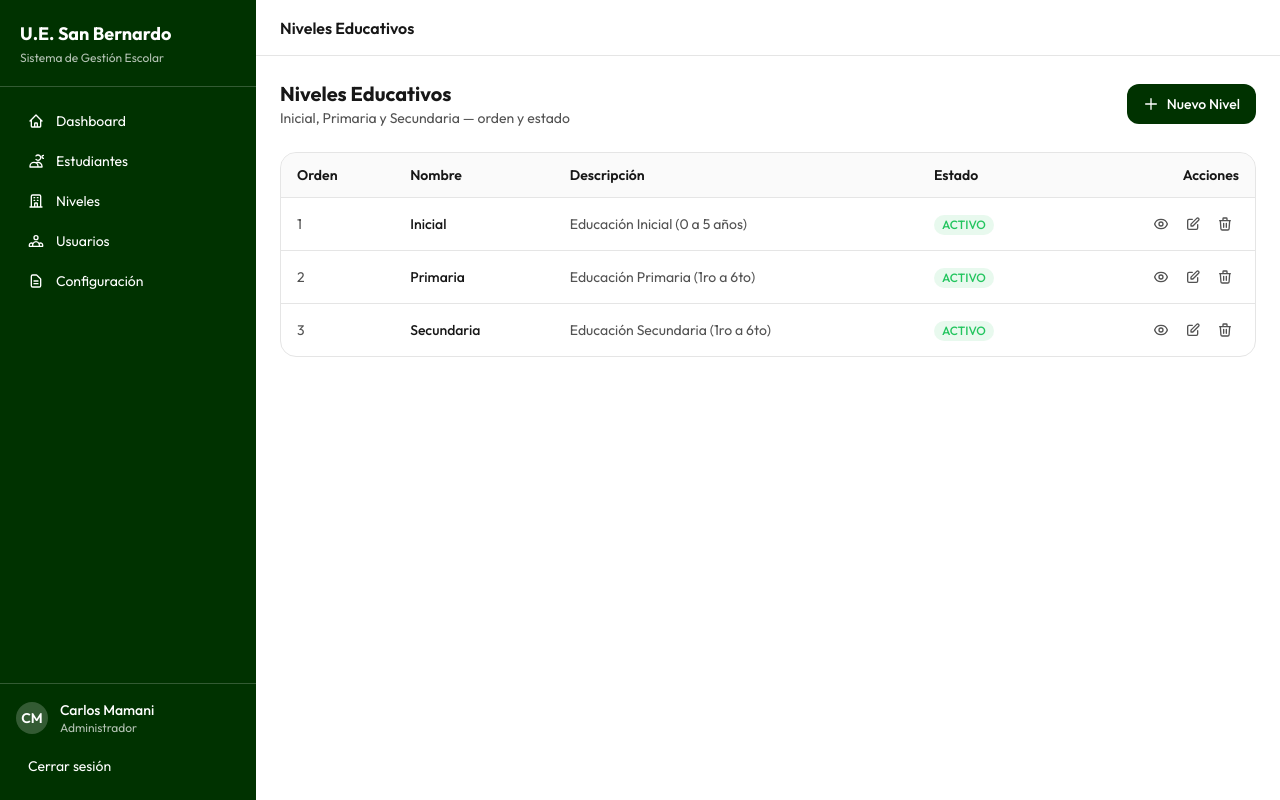
After one commit to 4l3j0o/COSABE360, a Laravel app: page /levels in a window 1280 px wide. The commit adds this page. Run offline with Laravel 12, Linux system fonts and the light colour scheme; a user stored in the database is signed in; data comes from the database, SQL or seed files in the repository; style sheets or scripts are compiled from the project's sources.

Commit message:
feat: HU-11 frontend Web Blade homogéneo (index/edit/show con Tailwind, modal create, sidebar, dual Web/API)

```diff
--- a/app/Http/Controllers/LevelController.php
+++ b/app/Http/Controllers/LevelController.php
@@ -7,48 +7,84 @@ use App\Http\Requests\UpdateLevelRequest;
 use App\Http\Resources\LevelResource;
 use App\Models\Level;
 use Illuminate\Http\JsonResponse;
+use Illuminate\Http\Request;
 use Illuminate\Http\Resources\Json\AnonymousResourceCollection;
 use Illuminate\Support\Facades\Schema;
 
 class LevelController extends Controller
 {
-    public function index(): AnonymousResourceCollection
+    public function index(Request $request): AnonymousResourceCollection|\Illuminate\Contracts\View\View
     {
-        return LevelResource::collection(Level::orderBy('orden')->get());
+        $levels = Level::orderBy('orden')->get();
+
+        if ($request->wantsJson() || $request->is('api/*')) {
+            return LevelResource::collection($levels);
+        }
+
+        return view('levels.index', compact('levels'));
     }
 
-    public function store(StoreLevelRequest $request): JsonResponse
+    public function create(): \Illuminate\Contracts\View\View
+    {
+        return view('levels.create');
+    }
+
+    public function store(StoreLevelRequest $request): JsonResponse|\Illuminate\Http\RedirectResponse
     {
         $validated = $request->validated();
         $validated['estado'] = 'ACTIVO';
 
         $level = Level::create($validated);
 
-        return (new LevelResource($level))->response()->setStatusCode(201);
+        if ($request->wantsJson() || $request->is('api/*')) {
+            return (new LevelResource($level))->response()->setStatusCode(201);
+        }
+
+        return redirect()->route('levels.index')->with('success', 'Nivel creado correctamente.');
     }
 
-    public function show(Level $level): LevelResource
+    public function show(Level $level, Request $request): LevelResource|\Illuminate\Contracts\View\View
     {
-        return new LevelResource($level);
+        if ($request->wantsJson() || $request->is('api/*')) {
+            return new LevelResource($level);
+        }
+
+        $level->load('grades');
+        return view('levels.show', compact('level'));
     }
 
-    public function update(UpdateLevelRequest $request, Level $level): LevelResource
+    public function edit(Level $level): \Illuminate\Contracts\View\View
+    {
+        return view('levels.edit', compact('level'));
+    }
+
+    public function update(UpdateLevelRequest $request, Level $level): LevelResource|\Illuminate\Http\RedirectResponse
     {
         $level->update($request->validated());
 
-        return new LevelResource($level->fresh());
+        if ($request->wantsJson() || $request->is('api/*')) {
+            return new LevelResource($level->fresh());
+        }
+
+        return redirect()->route('levels.index')->with('success', 'Nivel actualizado correctamente.');
     }
 
-    public function destroy(Level $level): JsonResponse
+    public function destroy(Level $level, Request $request): JsonResponse|\Illuminate\Http\RedirectResponse
     {
         if (Schema::hasColumn('grades', 'nivel_id') && $level->grades()->exists()) {
-            return response()->json([
-                'message' => 'No se puede eliminar el nivel porque tiene grados asociados.',
-            ], 409);
+            $message = 'No se puede eliminar el nivel porque tiene grados asociados.';
+            if ($request->wantsJson() || $request->is('api/*')) {
+                return response()->json(['message' => $message], 409);
+            }
+            return redirect()->route('levels.index')->with('error', $message);
         }
 
         $level->delete();
 
-        return response()->json(['message' => 'Nivel eliminado correctamente.']);
+        if ($request->wantsJson() || $request->is('api/*')) {
+            return response()->json(['message' => 'Nivel eliminado correctamente.']);
+        }
+
+        return redirect()->route('levels.index')->with('success', 'Nivel eliminado correctamente.');
     }
 }
--- a/resources/views/dashboard/partials/_sidebar-admin.blade.php
+++ b/resources/views/dashboard/partials/_sidebar-admin.blade.php
@@ -5,6 +5,10 @@
 <a href="{{ route('students.index') }}" class="flex items-center gap-3 px-3 py-2 rounded-lg text-white hover:bg-white/15 text-sm transition-colors">
     <svg class="w-4 h-4" fill="none" stroke="currentColor" viewBox="0 0 24 24"><path stroke-linecap="round" stroke-linejoin="round" stroke-width="2" d="M12 4.354a4 4 0 110 5.292M15 21H3v-1a6 6 0 0112 0v1zm0 0h6v-1a6 6 0 00-9-5.197m13.5-9a2.25 2.25 0 11-4.5 0 2.25 2.25 0 014.5 0z"/></svg>
     Estudiantes
+</a>
+<a href="{{ route('levels.index') }}" class="flex items-center gap-3 px-3 py-2 rounded-lg text-white hover:bg-white/15 text-sm transition-colors">
+    <svg class="w-4 h-4" fill="none" stroke="currentColor" viewBox="0 0 24 24"><path stroke-linecap="round" stroke-linejoin="round" stroke-width="2" d="M19 21V5a2 2 0 00-2-2H7a2 2 0 00-2 2v16m14 0h2m-2 0h-5m-9 0H3m2 0h5M9 7h1m-1 4h1m4-4h1m-1 4h1m-5 10v-5a1 1 0 011-1h2a1 1 0 011 1v5m-4 0h4"/></svg>
+    Niveles
 </a>
 <a href="#" class="flex items-center gap-3 px-3 py-2 rounded-lg text-white hover:bg-white/15 text-sm transition-colors">
     <svg class="w-4 h-4" fill="none" stroke="currentColor" viewBox="0 0 24 24"><path stroke-linecap="round" stroke-linejoin="round" stroke-width="2" d="M17 20h5v-2a3 3 0 00-5.356-1.857M17 20H7m10 0v-2c0-.656-.126-1.283-.356-1.857M7 20H2v-2a3 3 0 015.356-1.857M7 20v-2c0-.656.126-1.283.356-1.857m0 0a5.002 5.002 0 019.288 0M15 7a3 3 0 11-6 0 3 3 0 016 0z"/></svg>
--- /dev/null
+++ b/resources/views/levels/index.blade.php
@@ -0,0 +1,108 @@
+@extends('layouts.app')
+@section('titulo', 'Niveles Educativos')
+
+@section('sidebar')
+    @include('dashboard.partials._sidebar-admin')
+@endsection
+
+@section('contenido')
+    <div class="flex flex-col sm:flex-row sm:items-center justify-between gap-3 mb-6">
+        <div>
+            <h1 class="text-xl font-bold text-foreground">Niveles Educativos</h1>
+            <p class="text-sm text-muted-foreground">Inicial, Primaria y Secundaria — orden y estado</p>
+        </div>
+        <button onclick="document.getElementById('modal-create-level').classList.remove('hidden')" class="inline-flex items-center gap-2 bg-primary text-primary-foreground px-4 py-2.5 rounded-lg text-sm font-medium hover:opacity-90 transition-opacity cursor-pointer">
+            <svg class="w-4 h-4" fill="none" stroke="currentColor" viewBox="0 0 24 24"><path stroke-linecap="round" stroke-linejoin="round" stroke-width="2" d="M12 4v16m8-8H4"/></svg>
+            Nuevo Nivel
+        </button>
+    </div>
+
+    @if(session('success'))
+        <div class="mb-4 bg-success/10 border border-success/30 text-success px-4 py-3 rounded-lg text-sm">{{ session('success') }}</div>
+    @endif
+    @if(session('error'))
+        <div class="mb-4 bg-error/10 border border-error/30 text-error px-4 py-3 rounded-lg text-sm">{{ session('error') }}</div>
+    @endif
+
+    @if($levels->isEmpty())
+        <div class="bg-card border border-border rounded-xl p-12 text-center">
+            <p class="text-muted-foreground text-sm">No hay niveles registrados</p>
+        </div>
+    @else
+        <div class="bg-card border border-border rounded-xl overflow-hidden">
+            <div class="overflow-x-auto">
+                <table class="w-full text-sm">
+                    <thead>
+                        <tr class="border-b border-border bg-muted/50">
+                            <th class="text-left px-4 py-3 font-semibold text-foreground">Orden</th>
+                            <th class="text-left px-4 py-3 font-semibold text-foreground">Nombre</th>
+                            <th class="text-left px-4 py-3 font-semibold text-foreground">Descripción</th>
+                            <th class="text-left px-4 py-3 font-semibold text-foreground">Estado</th>
+                            <th class="text-right px-4 py-3 font-semibold text-foreground">Acciones</th>
+                        </tr>
+                    </thead>
+                    <tbody>
+                        @foreach($levels as $level)
+                            <tr class="border-b border-border last:border-b-0 hover:bg-muted/30 transition-colors">
+                                <td class="px-4 py-3 text-muted-foreground">{{ $level->orden }}</td>
+                                <td class="px-4 py-3 font-medium text-foreground">{{ $level->nombre }}</td>
+                                <td class="px-4 py-3 text-muted-foreground">{{ $level->descripcion ?: '—' }}</td>
+                                <td class="px-4 py-3">
+                                    <span class="inline-flex px-2 py-0.5 rounded-full text-xs font-medium {{ $level->estado === 'ACTIVO' ? 'bg-success/10 text-success' : 'bg-warning/10 text-warning' }}">{{ $level->estado }}</span>
+                                </td>
+                                <td class="px-4 py-3">
+                                    <div class="flex items-center justify-end gap-1">
+                                        <a href="{{ route('levels.show', $level) }}" class="p-1.5 rounded-lg hover:bg-muted transition-colors text-muted-foreground hover:text-foreground" title="Ver">
+                                            <svg class="w-4 h-4" fill="none" stroke="currentColor" viewBox="0 0 24 24"><path stroke-linecap="round" stroke-linejoin="round" stroke-width="2" d="M15 12a3 3 0 11-6 0 3 3 0 016 0z"/><path stroke-linecap="round" stroke-linejoin="round" stroke-width="2" d="M2.458 12C3.732 7.943 7.523 5 12 5c4.478 0 8.268 2.943 9.542 7-1.274 4.057-5.064 7-9.542 7-4.477 0-8.268-2.943-9.542-7z"/></svg>
+                                        </a>
+                                        <a href="{{ route('levels.edit', $level) }}" class="p-1.5 rounded-lg hover:bg-muted transition-colors text-muted-foreground hover:text-foreground" title="Editar">
+                                            <svg class="w-4 h-4" fill="none" stroke="currentColor" viewBox="0 0 24 24"><path stroke-linecap="round" stroke-linejoin="round" stroke-width="2" d="M11 5H6a2 2 0 00-2 2v11a2 2 0 002 2h11a2 2 0 002-2v-5m-1.414-9.414a2 2 0 112.828 2.828L11.828 15H9v-2.828l8.586-8.586z"/></svg>
+                                        </a>
+                                        <form method="POST" action="{{ route('levels.destroy', $level) }}" onsubmit="return confirm('¿Eliminar este nivel?')">
+                                            @csrf @method('DELETE')
+                                            <button type="submit" class="p-1.5 rounded-lg hover:bg-muted transition-colors text-muted-foreground hover:text-error" title="Eliminar">
+                                                <svg class="w-4 h-4" fill="none" stroke="currentColor" viewBox="0 0 24 24"><path stroke-linecap="round" stroke-linejoin="round" stroke-width="2" d="M19 7l-.867 12.142A2 2 0 0116.138 21H7.862a2 2 0 01-1.995-1.858L5 7m5 4v6m4-6v6m1-10V4a1 1 0 00-1-1h-4a1 1 0 00-1 1v3M4 7h16"/></svg>
+                                            </button>
+                                        </form>
+                                    </div>
+                                </td>
+                            </tr>
+                        @endforeach
+                    </tbody>
+                </table>
+            </div>
+        </div>
+    @endif
+
+    <div id="modal-create-level" class="hidden fixed inset-0 z-20 flex items-start justify-center pt-10 px-4 overflow-y-auto">
+        <div class="absolute inset-0 bg-black/40 backdrop-blur-sm" onclick="document.getElementById('modal-create-level').classList.add('hidden')"></div>
+        <div class="relative w-full max-w-lg bg-card border border-border rounded-2xl shadow-xl z-30">
+            <div class="flex items-center justify-between px-6 py-4 border-b border-border">
+                <h2 class="text-base font-bold text-foreground">Nuevo Nivel</h2>
+                <button onclick="document.getElementById('modal-create-level').classList.add('hidden')" class="p-1.5 rounded-lg hover:bg-muted text-muted-foreground">✕</button>
+            </div>
+            <form method="POST" action="{{ route('levels.store') }}" class="p-6 space-y-4">
+                @csrf
+                <div>
+                    <label class="block text-xs font-semibold uppercase tracking-wider text-neutral-600 mb-1.5">Nombre <span class="text-error">*</span></label>
+                    <input type="text" name="nombre" value="{{ old('nombre') }}" required class="w-full px-3 py-2.5 border border-input rounded-lg bg-background text-foreground text-sm focus:outline-none focus:ring-2 focus:ring-primary/30 focus:border-primary">
+                    @error('nombre') <p class="text-xs text-error mt-1">{{ $message }}</p> @enderror
+                </div>
+                <div>
+                    <label class="block text-xs font-semibold uppercase tracking-wider text-neutral-600 mb-1.5">Descripción</label>
+                    <input type="text" name="descripcion" value="{{ old('descripcion') }}" class="w-full px-3 py-2.5 border border-input rounded-lg bg-background text-foreground text-sm focus:outline-none focus:ring-2 focus:ring-primary/30 focus:border-primary">
+                    @error('descripcion') <p class="text-xs text-error mt-1">{{ $message }}</p> @enderror
+                </div>
+                <div>
+                    <label class="block text-xs font-semibold uppercase tracking-wider text-neutral-600 mb-1.5">Orden <span class="text-error">*</span></label>
+                    <input type="number" name="orden" value="{{ old('orden') }}" required min="1" max="255" class="w-full px-3 py-2.5 border border-input rounded-lg bg-background text-foreground text-sm focus:outline-none focus:ring-2 focus:ring-primary/30 focus:border-primary">
+                    @error('orden') <p class="text-xs text-error mt-1">{{ $message }}</p> @enderror
+                </div>
+                <div class="flex justify-end gap-2 pt-2">
+                    <button type="button" onclick="document.getElementById('modal-create-level').classList.add('hidden')" class="px-4 py-2 rounded-lg border border-border text-sm">Cancelar</button>
+                    <button type="submit" class="bg-primary text-primary-foreground px-4 py-2 rounded-lg text-sm font-medium hover:opacity-90">Crear</button>
+                </div>
+            </form>
+        </div>
+    </div>
+@endsection
--- a/routes/web.php
+++ b/routes/web.php
@@ -1,6 +1,7 @@
 <?php
 
 use App\Http\Controllers\AuthController;
+use App\Http\Controllers\LevelController;
 use App\Http\Controllers\StudentController;
 use App\Http\Controllers\TaxConfigurationController;
 use Illuminate\Support\Facades\Route;
@@ -47,6 +48,11 @@ Route::middleware(['auth', 'role:Administrador'])->group(function () {
     Route::get('buscar-persona', [StudentController::class, 'buscarPersona'])->name('students.buscarPersona');
 });
 
+// CATÁLOGOS ACADÉMICOS — Niveles (HU-11)
+Route::middleware(['auth', 'role:Administrador'])->group(function () {
+    Route::resource('levels', LevelController::class);
+});
+
 // CONFIGURACIÓN TRIBUTARIA (solo Administrador)
 Route::middleware(['auth', 'role:Administrador'])->prefix('configuracion')->group(function () {
     Route::get('tributaria', [TaxConfigurationController::class, 'index'])->name('tax-configuration.index');
```
Also changed, not shown: resources/views/levels/edit.blade.php (added, +48 -0 lines), resources/views/levels/show.blade.php (added, +34 -0 lines).
